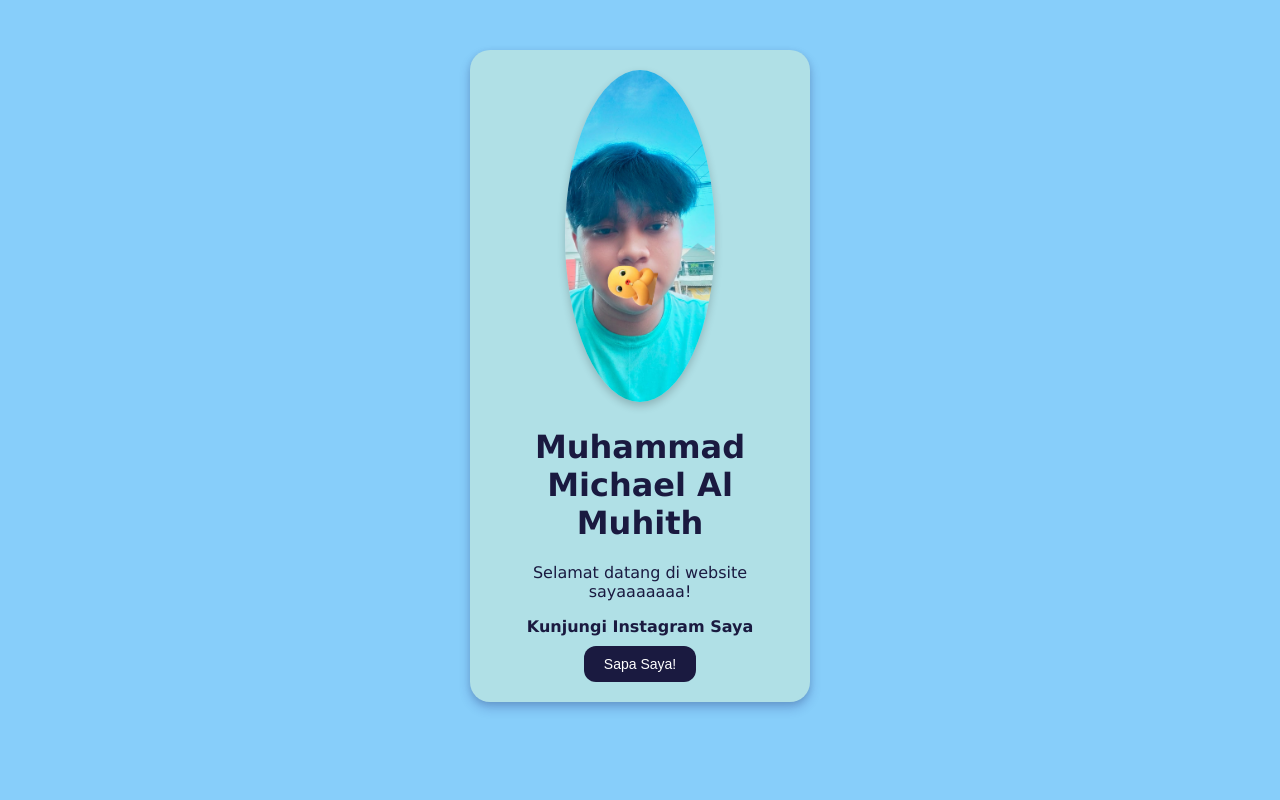
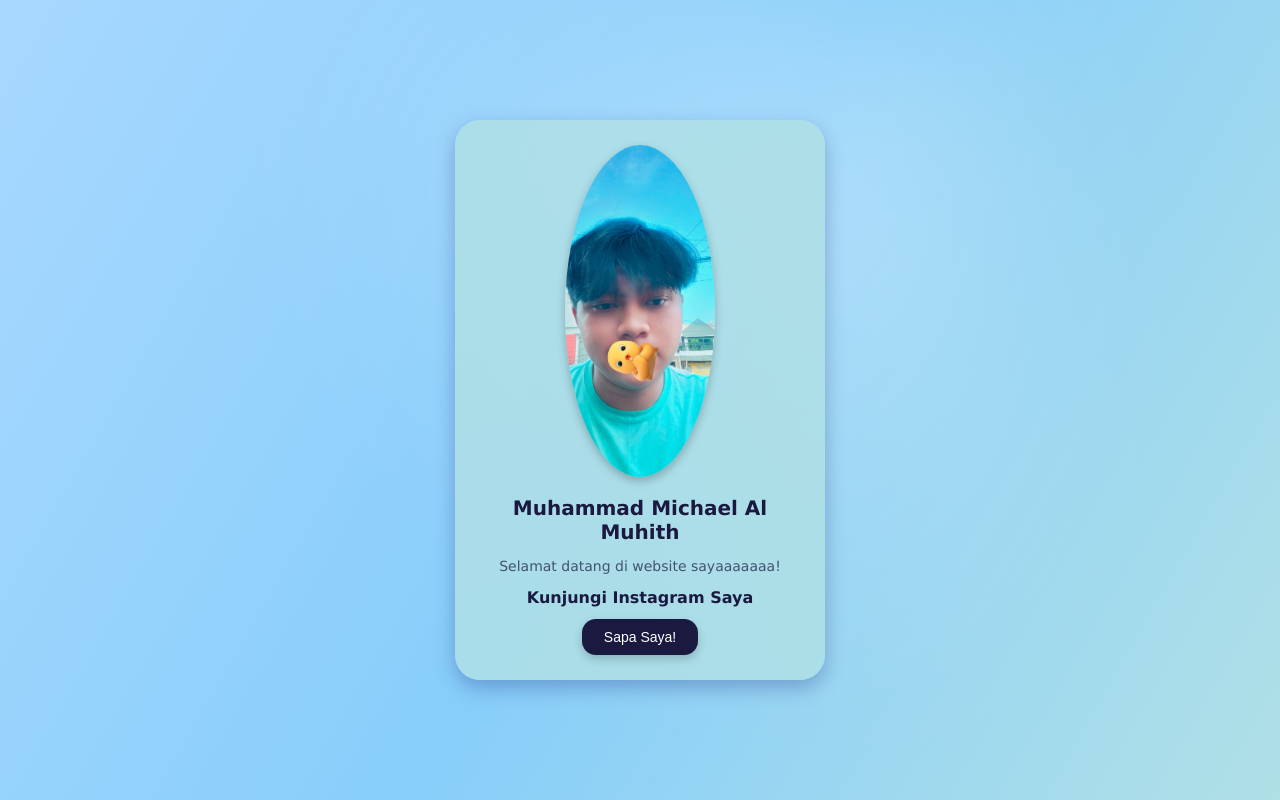
Before and after one commit to iirmaalaaww/mmichaeeelll, a plain HTML site: page index.html in a window 1280 px wide. Drawn offline with Linux system fonts and the light colour scheme.

Commit message:
Update style.css

```diff
--- a/style.css
+++ b/style.css
@@ -1,49 +1,123 @@
+/* warna & font utama */
 body {
-    background-color: #87CEFA; /* Biru cerah (sky blue) */
-    font-family: Verdana, Helvetica, sans-serif; /* Huruf bersih dan modern */
-    color: #1A1A40; /* Biru tua lembut untuk teks */
+    background: linear-gradient(120deg, #a8d8ff, #87CEFA, #b0e0e6);
+    font-family: Verdana, Helvetica, sans-serif;
+    color: #1A1A40;
+    margin: 0;
+    height: 100vh;
+    display: flex;
+    justify-content: center;
+    align-items: center;
+    overflow: hidden;
+    animation: fadeIn 1.5s ease-in;
 }
 
-.kartu-profil {
-    width: 300px;
-    margin: 50px auto;
-    padding: 20px;
-    background-color: #B0E0E6; /* Biru langit muda */
-    border-radius: 20px;
-    box-shadow: 0 6px 12px rgba(0, 0, 100, 0.2), 0 2px 6px rgba(0, 0, 0, 0.1);
-    text-align: center;
+/* efek glow lembut di background */
+body::before {
+    content: "";
+    position: absolute;
+    width: 600px;
+    height: 600px;
+    background: radial-gradient(circle at center, rgba(255,255,255,0.6), transparent 70%);
+    top: 50%;
+    left: 50%;
+    transform: translate(-50%, -50%);
+    filter: blur(100px);
+    animation: glowMove 10s infinite alternate ease-in-out;
+    z-index: 0;
 }
 
+/* kartu profil */
+.kartu-profil {
+    position: relative;
+    z-index: 1;
+    width: 320px;
+    padding: 25px;
+    background-color: rgba(176, 224, 230, 0.85);
+    border-radius: 25px;
+    box-shadow: 0 8px 20px rgba(0, 0, 100, 0.25);
+    text-align: center;
+    opacity: 0;
+    transform: translateY(30px);
+    animation: slideUp 1.3s ease-out forwards;
+}
+
+/* foto profil */
 .kartu-profil img {
     width: 150px;
     border-radius: 50%;
-    box-shadow: 0 4px 8px rgba(0, 0, 0, 0.2);
+    box-shadow: 0 4px 10px rgba(0, 0, 0, 0.25);
+    animation: fadeIn 2s ease-in;
 }
 
+/* nama & teks */
+.kartu-profil h1 {
+    margin-top: 15px;
+    font-size: 20px;
+}
+
+.kartu-profil p {
+    font-size: 14px;
+    color: #1a1a40b7;
+}
+
+/* link instagram */
 a {
     text-decoration: none;
     color: #1A1A40;
     font-weight: bold;
     display: block;
-    margin: 10px 0;
+    margin: 12px 0;
+    transition: 0.3s;
 }
 
 a:hover {
     color: #483D8B;
+    transform: scale(1.05);
 }
 
+/* tombol */
 button {
     background-color: #1A1A40;
     color: white;
     border: none;
-    padding: 10px 20px;
-    border-radius: 12px;
+    padding: 10px 22px;
+    border-radius: 14px;
     cursor: pointer;
     font-size: 14px;
     transition: 0.3s;
+    box-shadow: 0 4px 10px rgba(0,0,0,0.2);
 }
 
 button:hover {
     background-color: #333366;
-    transform: scale(1.05);
+    transform: scale(1.08);
 }
+
+/* animasi */
+@keyframes fadeIn {
+    from { opacity: 0; }
+    to { opacity: 1; }
+}
+
+@keyframes slideUp {
+    from {
+        opacity: 0;
+        transform: translateY(30px);
+    }
+    to {
+        opacity: 1;
+        transform: translateY(0);
+    }
+}
+
+@keyframes glowMove {
+    0% {
+        transform: translate(-50%, -50%) scale(1);
+        background: radial-gradient(circle at center, rgba(255,255,255,0.6), transparent 70%);
+    }
+    100% {
+        transform: translate(-50%, -60%) scale(1.2);
+        background: radial-gradient(circle at top right, rgba(255,255,255,0.5), transparent 70%);
+    }
+}
```
